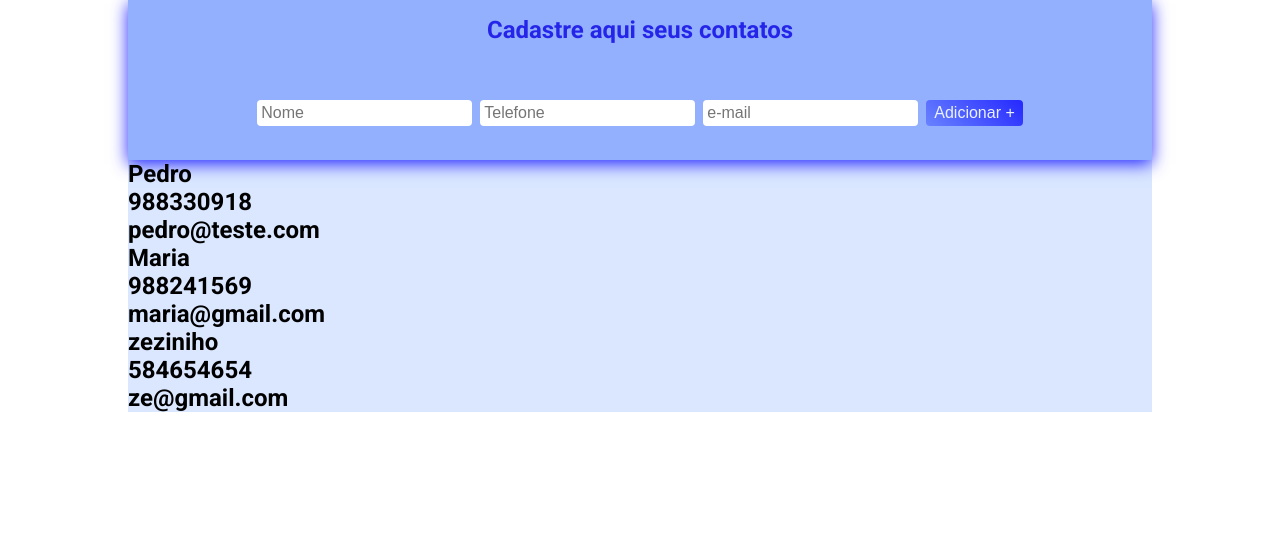
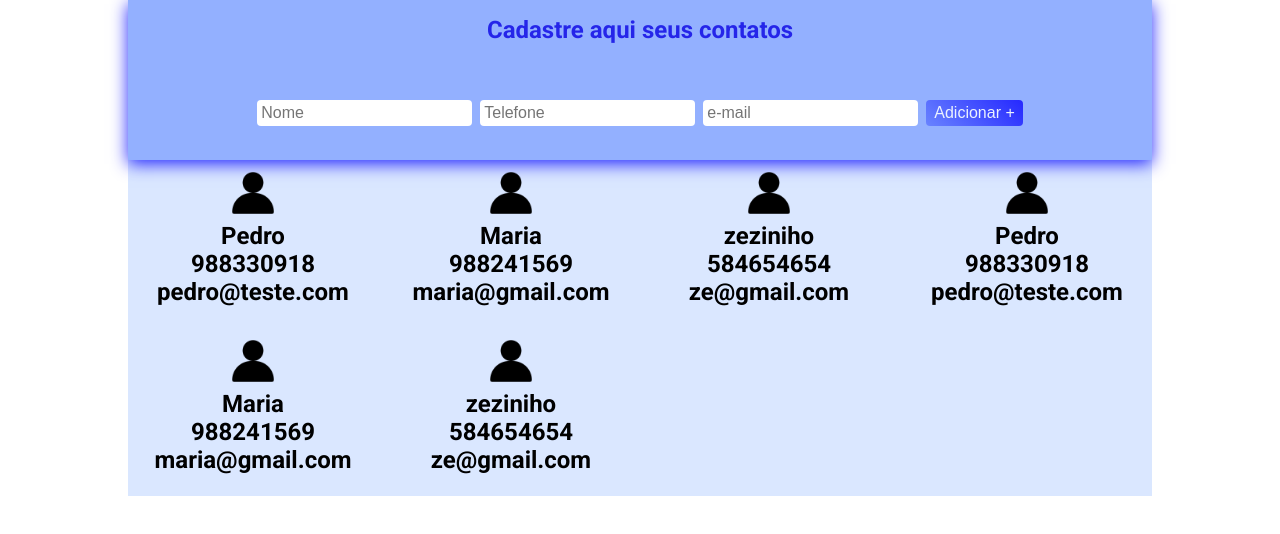
Before and after one commit to PedroTeixeira-dev/modulo-32---exercicio, a React (Create React App) app: page / in a window 1280 px wide. Shown: the top 534 px of the page. Built offline with nearby package versions, Linux system fonts and the light colour scheme.

Commit message:
- criando os cards de contato

```diff
--- a/src/components/CardContato/index.tsx
+++ b/src/components/CardContato/index.tsx
@@ -1,9 +1,12 @@
 import { Contato } from '../../containers/ListaDeContatos'
+import { CardContato } from './styled'
+import MinhaImagem from '../../assets/icons/contato.png'
 
 export const Card = ({ nome, telefone, email }: Contato) => (
-  <>
+  <CardContato>
+    <img src={MinhaImagem} />
     <h2>{nome}</h2>
     <h2>{telefone}</h2>
     <h2>{email}</h2>
-  </>
+  </CardContato>
 )
--- a/src/components/CardContato/styled.ts
+++ b/src/components/CardContato/styled.ts
@@ -1,3 +1,13 @@
 import styled from 'styled-components'
 
-export const CardContato = styled.div``
+export const CardContato = styled.div`
+  height: 160px;
+  margin-top: 8px;
+  margin-left: 8px;
+  margin-right: 8px;
+  text-align: center;
+
+  img {
+    width: 50px;
+  }
+`
--- a/src/containers/ListaDeContatos/index.tsx
+++ b/src/containers/ListaDeContatos/index.tsx
@@ -1,4 +1,5 @@
 import { Card } from '../../components/CardContato'
+import { TodosContatos } from './style'
 
 export type Contato = {
   nome: string
@@ -22,13 +23,28 @@ const ListaDeContatos = () => {
       nome: 'zeziniho',
       telefone: 584654654,
       email: 'ze@gmail.com'
+    },
+    {
+      nome: 'Pedro',
+      telefone: 988330918,
+      email: 'pedro@teste.com'
+    },
+    {
+      nome: 'Maria',
+      telefone: 988241569,
+      email: 'maria@gmail.com'
+    },
+    {
+      nome: 'zeziniho',
+      telefone: 584654654,
+      email: 'ze@gmail.com'
     }
   ]
 
   return (
     <>
       <main>
-        <ul>
+        <TodosContatos>
           {listaDeContato.map((contato) => (
             <li key={contato.telefone}>
               <Card
@@ -38,7 +54,7 @@ const ListaDeContatos = () => {
               />
             </li>
           ))}
-        </ul>
+        </TodosContatos>
       </main>
     </>
   )
--- /dev/null
+++ b/src/containers/ListaDeContatos/style.ts
@@ -0,0 +1,7 @@
+import styled from 'styled-components'
+
+export const TodosContatos = styled.ul`
+  display: grid;
+  grid-template-columns: 1fr 1fr 1fr 1fr;
+  column-gap: 8px;
+`
--- a/tsconfig.json
+++ b/tsconfig.json
@@ -18,7 +18,8 @@
     "resolveJsonModule": true,
     "isolatedModules": true,
     "noEmit": true,
-    "jsx": "react-jsx"
+    "jsx": "react-jsx",
+    "noImplicitAny": false
   },
   "include": [
     "src"
```
Also changed, not shown: src/assets/icons/contato.png (added).
